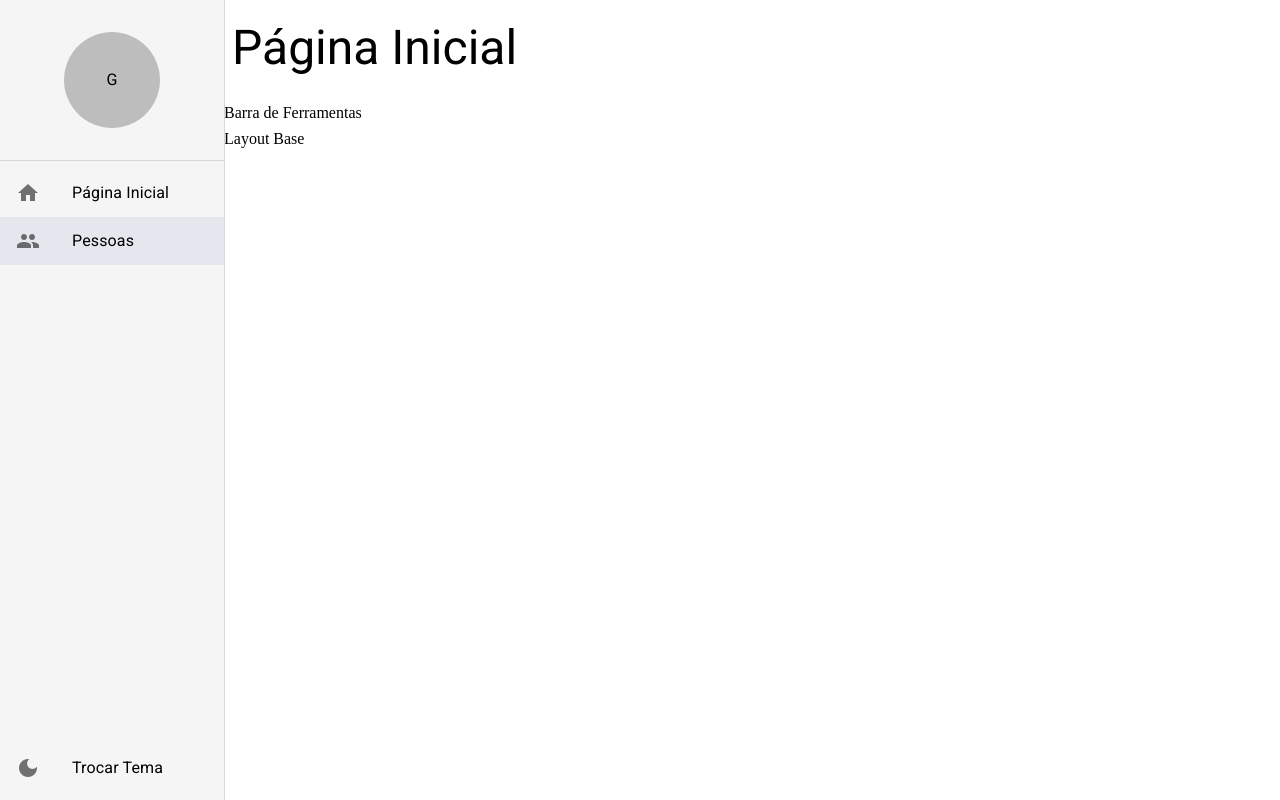
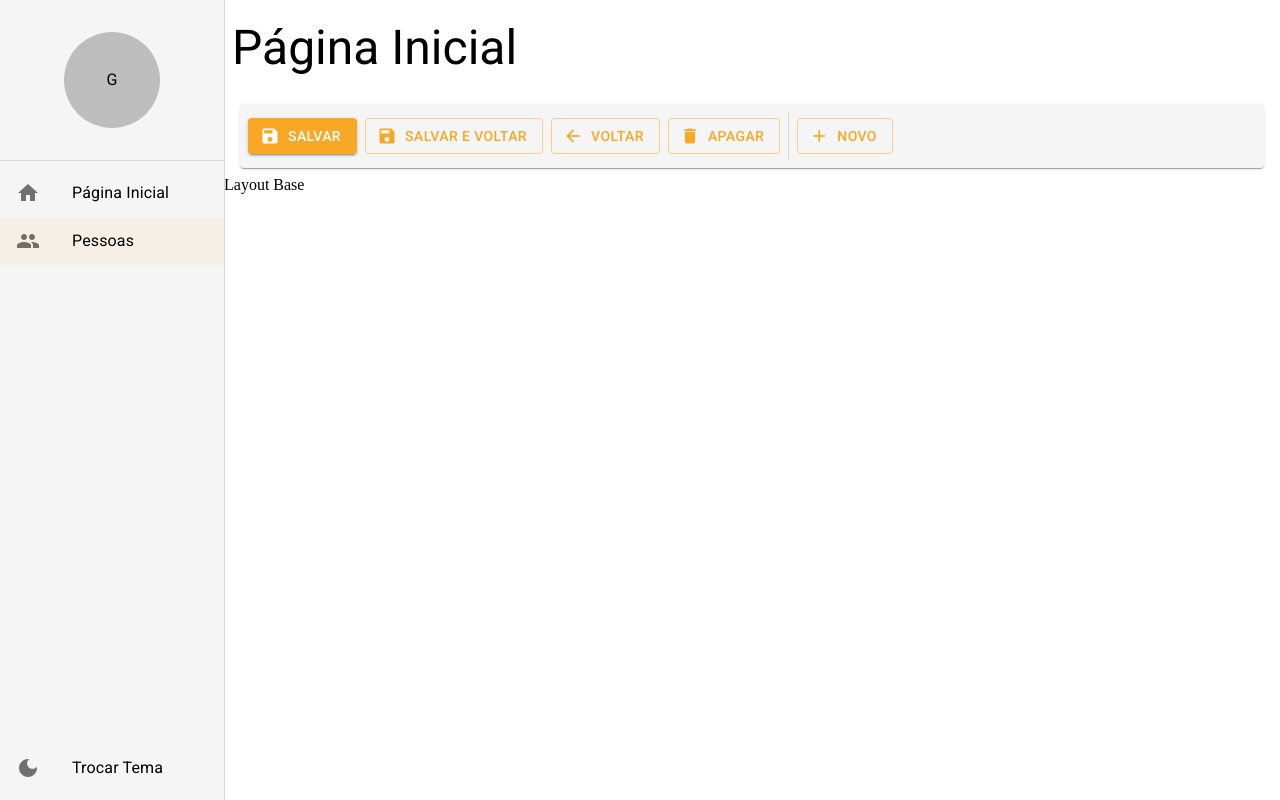
Before and after one commit to MASguilherme/crud-react-com-mui, a React (Create React App) app in the folder crud/: page /pessoas in a window 1280 px wide. Built offline with nearby package versions, Linux system fonts and the light colour scheme.

Commit message:
feat: barra de detalhe

```diff
--- a/crud/src/pages/dashboard/Dashboard.tsx
+++ b/crud/src/pages/dashboard/Dashboard.tsx
@@ -1,8 +1,15 @@
+import { FerramentaDeListagem, FerramentaDeDetalhe } from '../../shared/components';
 import { LayoutBaseDePagina } from '../../shared/layouts';
 
 export const Dashboard: React.FC = () => {
   return (
-    <LayoutBaseDePagina titulo='Página Inicial' barraDeFerramentas={<>Barra de Ferramentas</>}>
+    <LayoutBaseDePagina titulo='Página Inicial'
+      barraDeFerramentas={
+        <FerramentaDeDetalhe
+          textoBotaoNovo='Novo'
+        />
+      }
+    >
       Layout Base
     </LayoutBaseDePagina>
   );
--- /dev/null
+++ b/crud/src/shared/components/ferramenta-de-detalhe/FerramentaDeDetalhe.tsx
@@ -0,0 +1,85 @@
+import { Box, Paper, useTheme, Button, Icon, Divider } from '@mui/material';
+
+
+interface IFerramentaDeDetalheProps {
+  textoBotaoNovo: string;
+
+  mostrarBotaoSalvarEVoltar?: boolean;
+  mostrarBotaoSalvar?: boolean;
+  mostrarBotaoVoltar?: boolean;
+  mostrarBotaoApagar?: boolean;
+  mostrarBotaoNovo?: boolean;
+
+  aoClicarSalvarEVoltar?: () => void;
+  aoClicarSalvar?: () => void;
+  aoClicarVoltar?: () => void;
+  aoClicarApagar?: () => void;
+  aoClicarNovo?: () => void;
+}
+
+
+export const FerramentaDeDetalhe: React.FC<IFerramentaDeDetalheProps> = ({
+  textoBotaoNovo = 'Novo',
+
+  mostrarBotaoSalvarEVoltar = true,
+  mostrarBotaoApagar = true,
+  mostrarBotaoSalvar = true,
+  mostrarBotaoVoltar = true,
+  mostrarBotaoNovo = true,
+
+  aoClicarSalvarEVoltar,
+  aoClicarApagar,
+  aoClicarSalvar,
+  aoClicarVoltar,
+  aoClicarNovo,
+
+}) => {
+
+  const theme = useTheme();
+
+  return (
+    <Box display='flex'
+      height={theme.spacing(6)}
+      alignItems='center'
+      component={Paper}
+      paddingX={2}
+      padding={1}
+      marginX={2}
+      gap={1}
+    >
+      <Button variant='contained'
+        startIcon={<Icon>save</Icon>}
+      >
+        Salvar
+      </Button>
+
+      <Button variant='outlined'
+        startIcon={<Icon>save</Icon>}
+      >
+        Salvar e Voltar
+      </Button>
+
+      <Button variant='outlined'
+        startIcon={<Icon>arrow_back</Icon>}
+      >
+        Voltar
+      </Button>
+
+      <Button variant='outlined'
+        startIcon={<Icon>delete</Icon>}
+      >
+        Apagar
+      </Button>
+
+      <Divider variant='middle' orientation='vertical' />
+
+      <Button variant='outlined'
+        startIcon={<Icon>add</Icon>}
+      >
+        {textoBotaoNovo}
+      </Button>
+
+
+    </Box>
+  );
+};
--- /dev/null
+++ b/crud/src/shared/components/ferramenta-de-listagem/FerramentaDeListagem.tsx
@@ -0,0 +1,57 @@
+import { Box, TextField, Button, Paper, useTheme, Icon } from '@mui/material';
+
+interface IFerramentaDeListagemProps {
+  textoDeBusca?: string;
+  mostrartInputDeBusca?: boolean;
+  aoMudarTextoDeBusca?: (novoTexto: string) => void;
+
+  textoBotaoNovo?: string;
+  mostrarBotaoNovo?: boolean;
+  aoClicarEmNovo?: () => void;
+}
+
+export const FerramentaDeListagem: React.FC<IFerramentaDeListagemProps> = ({
+  mostrartInputDeBusca = false,
+  aoMudarTextoDeBusca,
+  textoDeBusca = '',
+
+  mostrarBotaoNovo = true,
+  textoBotaoNovo = 'Novo',
+  aoClicarEmNovo
+
+}) => {
+
+  const theme = useTheme();
+
+  return (
+    <Box display='flex'
+      height={theme.spacing(6)}
+      alignItems='center'
+      component={Paper}
+      paddingX={2}
+      padding={2}
+      marginX={2}
+      gap={1}
+    >
+
+      <Box display='flex' flex={1}>
+        {mostrartInputDeBusca &&
+          (<TextField size='small' placeholder='Pesquisar...'
+            value={textoDeBusca}
+            onChange={(e) => aoMudarTextoDeBusca?.(e.target.value)}
+          />)
+        }
+      </Box>
+
+      {mostrarBotaoNovo &&
+        (<Button variant='contained' color='primary'
+          endIcon={<Icon>add</Icon>}
+          onClick={aoClicarEmNovo}
+        >
+          {textoBotaoNovo}
+        </Button>)
+      }
+
+    </Box>
+  );
+};
--- a/crud/src/shared/components/index.ts
+++ b/crud/src/shared/components/index.ts
@@ -1 +1,3 @@
+export * from './ferramenta-de-listagem/FerramentaDeListagem';
 export * from './menu-lateral/MenuLateral';
+export * from './ferramenta-de-detalhe/FerramentaDeDetalhe';
--- a/crud/src/shared/contexts/ThemeContext.tsx
+++ b/crud/src/shared/contexts/ThemeContext.tsx
@@ -6,6 +6,9 @@ import { DarkTheme, LightTheme } from './../themes';
 interface IThemeContext {
   themeName: 'light' | 'dark';
   toggleTheme: () => void;
+
+  themeText?: string;
+  toggleTextTheme?: () => void;
 }
 interface IAppThemeProviderProps {
   children: React.ReactNode;
--- a/crud/src/shared/themes/Dark.ts
+++ b/crud/src/shared/themes/Dark.ts
@@ -5,15 +5,15 @@ export const DarkTheme = createTheme({
   palette: {
     mode: 'dark',
     primary: {
-      main: indigo[800],
-      dark: indigo[900],
-      light: indigo[600],
+      main: yellow[800],
+      dark: yellow[900],
+      light: yellow[600],
       contrastText: '#FFFFFF'
     },
     secondary: {
-      main: yellow[700],
-      dark: yellow[800],
-      light: yellow[500],
+      main: indigo[600],
+      dark: indigo[700],
+      light: indigo[500],
       contrastText: '#FFFFFF'
     },
     background: {
--- a/crud/src/shared/themes/Light.ts
+++ b/crud/src/shared/themes/Light.ts
@@ -4,16 +4,16 @@ import { indigo, yellow } from '@mui/material/colors';
 export const LightTheme = createTheme({
   palette: {
     primary: {
+      main: yellow[800],
+      dark: yellow[900],
+      light: yellow[600],
+      contrastText: '#FFFFFF'
+    },
+    secondary: {
       main: indigo[800],
       dark: indigo[900],
       light: indigo[600],
       contrastText: '#FFFFFF',
-    },
-    secondary: {
-      main: yellow[700],
-      dark: yellow[800],
-      light: yellow[500],
-      contrastText: '#FFFFFF'
     },
     background: {
       default: '#FFFFFF',
```
